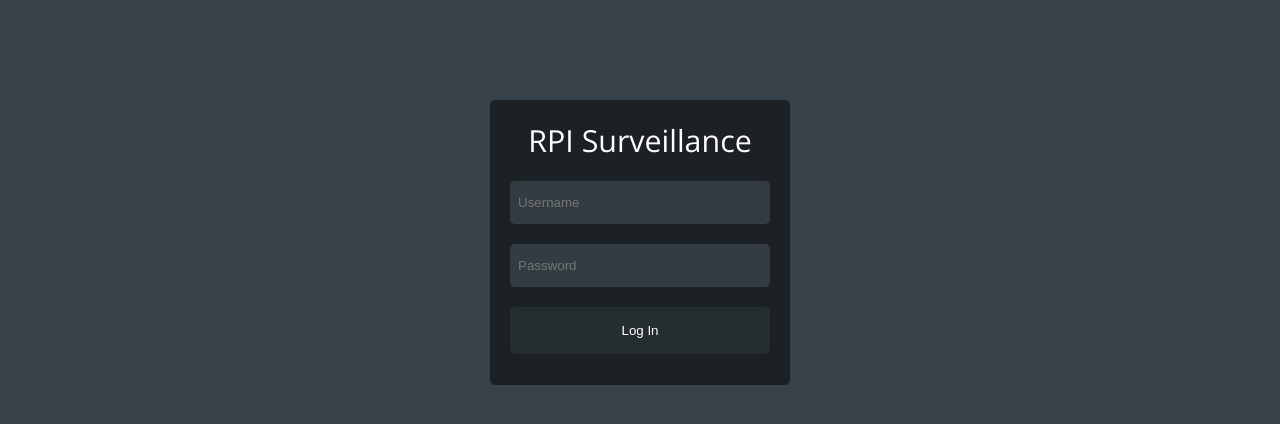
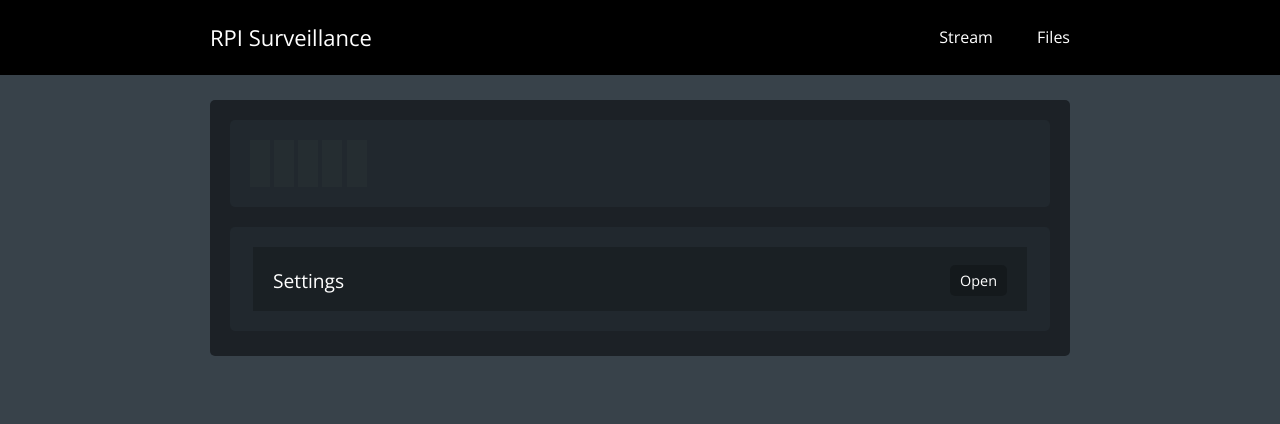
Before and after one commit to team-caduceus/RPi-Surveillance, a PHP site: page / in a window 1280 px wide. Shown: the top 424 px of the page. Run offline with PHP 8.4, Linux system fonts and the light colour scheme; some libraries are stand-ins or nearby versions.

Commit message:
updated the website from php -> html

```diff
--- a/www/caduceus.css
+++ b/www/caduceus.css
@@ -260,10 +260,37 @@ opacity: 0.6;
 ::selection {color: #fff;background-color: #000;}
 ::-moz-selection {color: #fff;background-color: #000;}
 
+.set{
+float: left;
+}
+.close-button{
+float: right;
+color: #fff;
+cursor: pointer;
+padding: 6px 10px 6px 10px;
+background-color: rgba(0, 0, 0, 0.22);
+-webkit-border-radius: 5px;
+-moz-border-radius: 5px;
+border-radius: 5px;
+margin-top: -2px;
+font-size: 0.9em;
+-webkit-transition: all 300ms ease;
+-moz-transition: all 300ms ease;
+-ms-transition: all 300ms ease;
+-o-transition: all 300ms ease;
+transition: all 300ms ease;
+}
+
+.close-button:hover{
+background-color: rgba(0, 0, 0, 0.45);
+}
+
 #heading{
 background-color: rgba(0, 0, 0, 0.21);
 padding: 20px;
+height: 24px;
 margin: 0 auto;
+width: 734px;
 }
 
 table{
--- /dev/null
+++ b/www/caduceus.txt
@@ -0,0 +1,4 @@
+body{
+	font-family: helvetica, arial, serif;
+	font-size: 12px;
+}
--- a/www/footer.php
+++ /dev/null
@@ -1,4 +0,0 @@
-
-</div>
-</body>
-</html>
--- a/www/header.php
+++ /dev/null
@@ -1,33 +0,0 @@
-<?php
-error_reporting(0);
-include("config.php");
-?>
-	<html>
-	<head>
-		<title>RPi Cam Control</title>
-		<link rel="stylesheet" href="caduceus.css" />
-		<link href='http://fonts.googleapis.com/css?family=Open+Sans:400,300,600' rel='stylesheet' type='text/css'>
-		<script type="text/javascript" src="script.js"></script>
-		<script src="http://ajax.googleapis.com/ajax/libs/jquery/2.0.0/jquery.min.js"></script>
-		<script src="classie.js"></script>
-
-	<script>
-		function init() {
-			window.addEventListener('scroll', function(e){
-				var distanceY = window.pageYOffset || document.documentElement.scrollTop,
-					shrinkOn = 25,
-					header = document.querySelector("header");
-				if (distanceY > shrinkOn) {
-					classie.add(header,"smaller");
-				} else {
-					if (classie.has(header,"smaller")) {
-						classie.remove(header,"smaller");
-					}
-				}
-			});
-		}
-		window.onload = init();
-	</script>
-
-	</head>
-	<body onload="setTimeout('init();', 100);">
--- a/www/index.html
+++ b/www/index.html
@@ -1,10 +1,276 @@
-<html>
-<head>
-<title>test</title>
-</head>
+	<html>
+	<head>
+		<title>RPi Cam Control</title>
+		<link rel="stylesheet" href="caduceus.css" />
+		<link href='http://fonts.googleapis.com/css?family=Open+Sans:400,300,600' rel='stylesheet' type='text/css'>
+		<script type="text/javascript" src="script.js"></script>
+		<script src="http://ajax.googleapis.com/ajax/libs/jquery/2.0.0/jquery.min.js"></script>
+		<script src="classie.js"></script>
 
-<body>
-<p>Hejsan!</p><a href="stream.php"> bajs</a>
-</body>
+	<script>
+		function init() {
+			window.addEventListener('scroll', function(e){
+				var distanceY = window.pageYOffset || document.documentElement.scrollTop,
+					shrinkOn = 25,
+					header = document.querySelector("header");
+				if (distanceY > shrinkOn) {
+					classie.add(header,"smaller");
+				} else {
+					if (classie.has(header,"smaller")) {
+						classie.remove(header,"smaller");
+					}
+				}
+			});
+		}
+		window.onload = init();
+	</script>
 
-</html>
+	<script>
+	$(document).ready(function(){
+		$('.close-button').click(function(){
+			var link = $(this);
+			$('.settings').slideToggle('slow', function() {
+				if ($(this).is(":visible")) {
+					 link.text('close');
+				} else {
+					 link.text('open');
+				}
+			});
+
+		});
+
+	});
+	</script>
+
+	</head>
+	<body onload="setTimeout('init();', 100);">
+
+	<header>
+		<div class="container clearfix">
+			<h1 id="logo">
+				RPI Surveillance
+			</h1>
+			<nav>
+				<a class="color: #ddd;" href="index.html">Stream</a>
+				<a href="files.php">Files</a>
+			</nav>
+		</div>
+	</header><!-- /header -->
+
+	  <div id="wrap">
+	  <article>
+      <div><img id="mjpeg_dest"></div>
+      <input id="video_button" type="button" class="button1" >
+      <input id="image_button" type="button" class="button1" >
+      <input id="timelapse_button" type="button" class="button1" >
+      <input id="md_button" type="button" class="button1" >
+      <input id="halt_button" type="button" class="button1" >
+	</article>
+
+	<article>
+	<div id="heading">
+		<div class="set">
+		<h2>Settings</h2>
+		</div>
+
+		<div class="close-button">
+		Open
+		</div>
+
+	</div>
+	<div class="settings" style="display: none;">
+	<table border="0" width="780">
+
+		<tr>
+          <td>Timelapse-Interval (0.1...3200):</td>
+          <td><input type="text" size=4 id="tl_interval" value="3"> s</td>
+        </tr>
+
+		<tr>
+          <td>Sharpness (-100...100), <span class="default">default 0</span>:</td>
+          <td><input type="text" size=4 id="sharpness"><input type="button" class="button2"  value="OK" onclick="send_cmd('sh ' + document.getElementById('sharpness').value)"></td>
+        </tr>
+
+		<tr>
+          <td>Contrast (-100...100), <span class="default">default 0</span>:</td>
+          <td><input type="text" size=4 id="contrast"><input type="button" class="button2"  value="OK" onclick="send_cmd('co ' + document.getElementById('contrast').value)"></td>
+        </tr>
+
+		<tr>
+          <td>Brightness (0...100), <span class="default">default 50</span>:</td>
+          <td><input type="text" size=4 id="brightness"><input type="button" class="button2"  value="OK" onclick="send_cmd('br ' + document.getElementById('brightness').value)"></td>
+        </tr>
+
+		<tr>
+          <td>Saturation (-100...100), <span class="default">default 0</span>:</td>
+          <td><input type="text" size=4 id="saturation"><input type="button" class="button2"  value="OK" onclick="send_cmd('sa ' + document.getElementById('saturation').value)"></td>
+        </tr>
+
+		<tr>
+          <td>ISO (100...800), <span class="default">default 0</span>:</td>
+          <td><input type="text" size=4 id="iso"><input type="button" class="button2"  value="OK" onclick="send_cmd('is ' + document.getElementById('iso').value)"></td>
+        </tr>
+
+		<tr>
+        <td>Metering Mode, <span class="default">default 'average'</span>:</td>
+        <td>
+            <select onclick="send_cmd('mm ' + this.value)">
+              <option value="average">Select option...</option>
+              <option value="average">Average</option>
+              <option value="spot">Spot</option>
+              <option value="backlit">Backlit</option>
+              <option value="matrix">Matrix</option>
+            </select>
+        </td>
+
+		</tr>
+        <tr>
+          <td>Video Stabilisation, <span class="default">default: 'off'</span></td>
+          <td><input type="button" class="button2"  value="ON" onclick="send_cmd('vs 1')"><input type="button" class="button2"  value="OFF" onclick="send_cmd('vs 0')"></td>
+        </tr>
+
+		<tr>
+        <td>Exposure Compensation (-10...10), <span class="default">default 0</span>:</td>
+        <td><input type="text" size=4 id="comp"><input type="button" class="button2"  value="OK" onclick="send_cmd('ec ' + document.getElementById('comp').value)"></td>
+        </tr>
+
+		<tr>
+        <td>Exposure Mode, <span class="default">default 'auto'</span>:</td>
+        <td>
+            <select onclick="send_cmd('em ' + this.value)">
+              <option value="auto">Select option...</option>
+              <option value="off">Off</option>
+              <option value="auto">Auto</option>
+              <option value="night">Night</option>
+              <option value="nightpreview">Nightpreview</option>
+              <option value="backlight">Backlight</option>
+              <option value="spotlight">Spotlight</option>
+              <option value="sports">Sports</option>
+              <option value="snow">Snow</option>
+              <option value="beach">Beach</option>
+              <option value="verylong">Verylong</option>
+              <option value="fixedfps">Fixedfps</option>
+			</select>
+        </td>
+        </tr>
+
+		<tr>
+        <td>White Balance, <span class="default">default 'auto'</span>:</td>
+        <td>
+            <select onclick="send_cmd('wb ' + this.value)">
+              <option value="auto">Select option...</option>
+              <option value="off">Off</option>
+              <option value="auto">Auto</option>
+              <option value="sun">Sun</option>
+              <option value="cloudy">Cloudy</option>
+              <option value="shade">Shade</option>
+              <option value="tungsten">Tungsten</option>
+              <option value="fluorescent">Fluorescent</option>
+              <option value="incandescent">Incandescent</option>
+              <option value="flash">Flash</option>
+              <option value="horizon">Horizon</option>
+            </select>
+        </td>
+        </tr>
+
+		<tr>
+        <td>Image Effect, <span class="default">default 'none'</span>:</td>
+        <td>
+            <select onclick="send_cmd('ie ' + this.value)">
+              <option value="none">Select option...</option>
+              <option value="none">None</option>
+              <option value="negative">Negative</option>
+              <option value="solarise">Solarise</option>
+              <option value="sketch">Sketch</option>
+              <option value="denoise">Denoise</option>
+              <option value="emboss">Emboss</option>
+              <option value="oilpaint">Oilpaint</option>
+              <option value="hatch">Hatch</option>
+              <option value="gpen">Gpen</option>
+              <option value="pastel">Pastel</option>
+              <option value="watercolour">Watercolour</option>
+              <option value="film">Film</option>
+              <option value="blur">Blur</option>
+              <option value="saturation">Saturation</option>
+              <option value="colourswap">Colourswap</option>
+              <option value="washedout">Washedout</option>
+              <option value="posterise">Posterise</option>
+              <option value="colourpoint">Colourpoint</option>
+              <option value="colourbalance">Colourbalance</option>
+              <option value="cartoon">Cartoon</option>
+            </select>
+        </td>
+        </tr>
+
+		<tr>
+        <td>Colour Effect, <span class="default">default 'disabled'</span>:</td>
+        <td>
+            <select id="ce_en">
+              <option value="0">Disabled</option>
+              <option value="1">Enabled</option>
+            </select>
+            u:v = <input type="text" size=3 id="ce_u">:<input type="text" size=3 id="ce_v">
+            <input type="button" class="button2"  value="OK" onclick="set_ce();">
+        </td>
+        </tr>
+
+		<tr>
+        <td>Rotation, <span class="default">default 0</span>:</td>
+        <td>
+            <select onclick="send_cmd('ro ' + this.value)">
+              <option value="0">Select option...</option>
+              <option value="0">0</option>
+              <option value="90">90</option>
+              <option value="180">180</option>
+              <option value="270">270</option>
+            </select>
+        </td>
+        </tr>
+
+		<tr>
+        <td>Flip, <span class="default">default 'none'</span>:</td>
+        <td>
+            <select onclick="send_cmd('fl ' + this.value)">
+              <option value="0">Select option...</option>
+              <option value="0">None</option>
+              <option value="1">Horizonal</option>
+              <option value="2">Vertical</option>
+              <option value="3">Both</option>
+			</select>
+        </td>
+        </tr>
+
+		<tr>
+        <td>Sensor Region, <span class="default">default 0/0/65536/65536</span>:</td>
+        <td>
+			x<input type="text" size=5 id="roi_x"> y<input type="text" size=5 id="roi_y"> w<input type="text" size=5 id="roi_w"> h<input type="text" size=5 id="roi_h"> <input type="button" class="button2"  value="OK" onclick="set_roi();">
+        </td>
+        </tr>
+
+		<tr>
+			<td>Shutter speed (0...330000), <span class="default">default 0</span>:</td>
+			<td><input type="text" size=4 id="shutter_speed"><input type="button" class="button2"  value="OK" onclick="send_cmd('ss ' + document.getElementById('shutter_speed').value)"></td>
+        </tr>
+
+		<tr>
+			<td>Image quality (0...100), <span class="default">default 85</span>:</td>
+			<td><input type="text" size=4 id="quality"><input type="button" class="button2"  value="OK" onclick="send_cmd('qu ' + document.getElementById('quality').value)"></td>
+        </tr>
+
+		<tr>
+			<td>Raw Layer, <span class="default">default: 'off'</span></td>
+			<td><input type="button" class="button2"  value="ON" onclick="send_cmd('rl 1')"><input type="button" class="button2"  value="OFF" onclick="send_cmd('rl 0')"></td>
+        </tr>
+
+		<tr>
+			<td>Video bitrate (0...25000000), <span class="default">default 17000000</span>:</td>
+			<td><input type="text" size=10 id="bitrate"><input type="button" class="button2"  value="OK" onclick="send_cmd('bi ' + document.getElementById('bitrate').value)"></td>
+        </tr>
+		</table>
+		</div>
+		</article>
+
+	</div>
+
+	</body>
+	</html>
--- a/www/index.php
+++ /dev/null
@@ -1,53 +0,0 @@
-<?php include 'header.php'; ?>
-
-<?php
-if(isset($_POST) && !empty($_POST))
-{
-session_start();
-include("config.php"); //including config.php in our file
-$username = mysql_real_escape_string(stripslashes($_POST['username'])); //Storing username in $username variable.
-$password = mysql_real_escape_string(stripslashes(md5($_POST['password']))); //Storing password in $password variable.
-
-
-$match = "select id from $table where username = '".$username."' and password = '".$password."';";
-
-$qry = mysql_query($match);
-
-$num_rows = mysql_num_rows($qry);
-
-if ($num_rows <= 0) {
-
-echo "<div id='loginwrap'><div class='loginheader'>";
-echo "<h2>RPI Surveillance</h2>";
-echo "<p>Login error!</p><p>Sorry, there is no username $username with the specified password.</p>";
-
-echo "<br /><br /><a href='index.php'>Try again</a>";
-echo "</div></div>";
-
-
-} else {
-
-$_SESSION['user']= $_POST["username"];
-header("location:stream.php");
-// It is the page where you want to redirect user after login.
-}
-}else{
-?>
-
-	<div id="loginwrap">
-	<div class="loginheader">
-	<h2>RPI Surveillance</h2>
-	</div>
-	<div class="loginentry">
-	<form action="<?php $_SERVER['PHP_SELF'] ?>" method="post" class="form-signin" id = "login_form" >
-	<input class="login-in" type="text" name="username" size="25" placeholder="Username">
-	<input class="login-in" type="password" name="password" size="25" placeholder="Password"><br />
-	<input class="login-bu" type="submit" value="Log In" class="btn btn-large btn-primary">
-	</form>
-	</div>
-	</div>
-
-<?php include 'footer.php'; ?>
-<?php
-}
-?>
--- a/www/logout.php
+++ /dev/null
@@ -1,5 +0,0 @@
-<?php
-session_start();
-session_destroy();
-header("location:index.php");
-?>
```
Also changed, not shown: www/files.php (+43 -12 lines), www/menu.php (deleted, +0 -12 lines), www/stream.php (deleted, +0 -219 lines), 1 other file.
